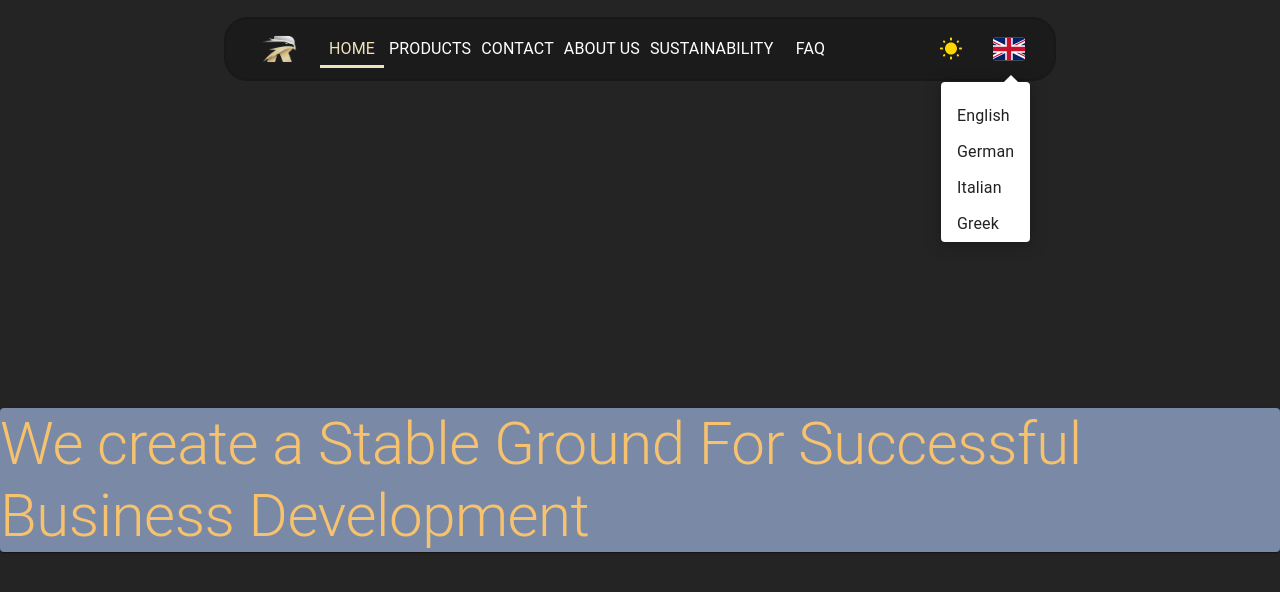
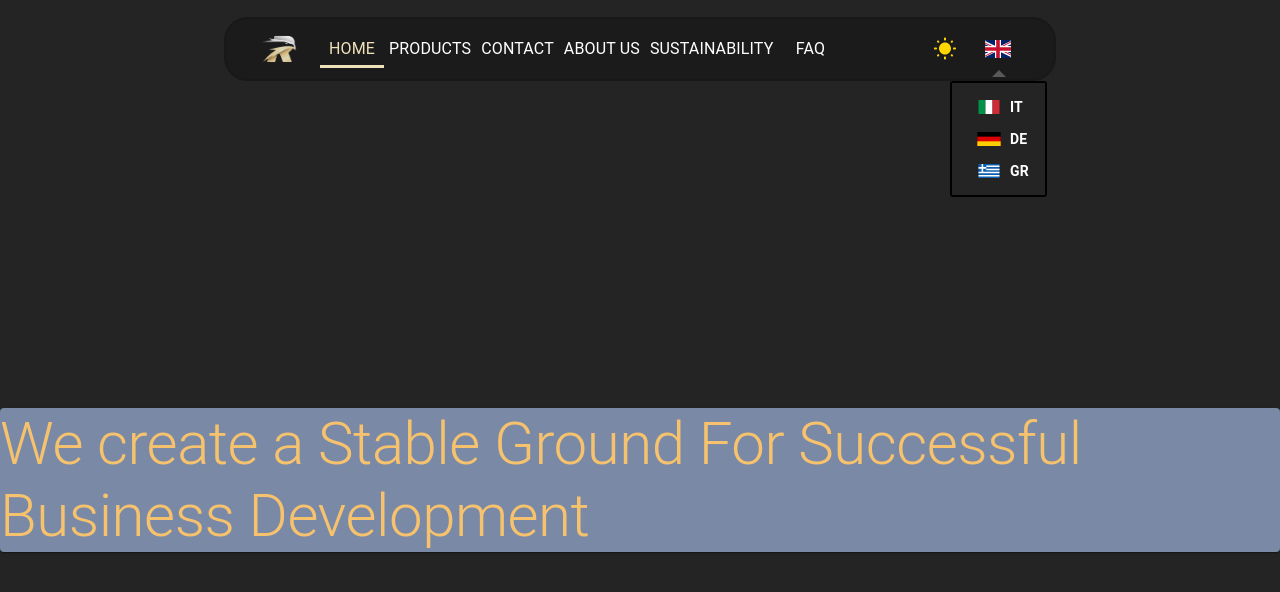
Before and after one commit to JulianoJk/AlphaTradeCo, a React (Vite) app: page /#/ in a window 1280 px wide. Both pictures are taken after a click on the button 1009 px from the left and 49 px from the top of the page. Shown: the top 592 px of the page. Built offline with nearby package versions, Linux system fonts and the light colour scheme.

Commit message:
Fix language selector for desktop mode

```diff
--- a/src/AppInner.tsx
+++ b/src/AppInner.tsx
@@ -17,6 +17,33 @@ export default function AppInner() {
       ...theme.palette,
       background: {
         default: mode === "dark" ? "#242424" : "#F5F5DC",
+      },
+    },
+    components: {
+      MuiList: {
+        styleOverrides: {
+          root: {
+            backgroundColor: "#242424",
+            fontSize: "1px",
+            fontWeight: "bold",
+          },
+        },
+        defaultProps: {
+          dense: true, // Example default prop
+        },
+      },
+
+      MuiTooltip: {
+        styleOverrides: {
+          tooltip: {
+            backgroundColor: "transparent",
+            color: mode === "dark" ? "#ffffff" : "#000000",
+            fontSize: "0.875rem",
+          },
+        },
+        defaultProps: {
+          arrow: true, // Example default prop
+        },
       },
     },
   });
--- /dev/null
+++ b/src/components/Header/ChangeLanguage/Demo.tsx
@@ -0,0 +1,107 @@
+import React, { useState, JSX } from "react";
+import Tooltip from "@mui/material/Tooltip";
+import {
+  Box,
+  IconButton,
+  List,
+  ListItem,
+  MenuItem,
+  Typography,
+} from "@mui/material";
+import EnglishIllustration from "../../ui/images/EnglishIllustration";
+import ItalyIllustration from "../../ui/images/ItalyIllustration";
+import GermanyIllustration from "../../ui/images/GermanyIllustration";
+import GreeceIllustration from "../../ui/images/GreeceIllustration";
+
+interface Action {
+  icon: JSX.Element;
+  name: string;
+}
+
+const initialActions: Action[] = [
+  { icon: <ItalyIllustration height="1em" />, name: "IT" },
+  { icon: <GermanyIllustration height="1em" />, name: "DE" },
+  { icon: <GreeceIllustration height="1em" />, name: "GR" },
+];
+
+const LanguagesMenus: React.FC = () => {
+  const [open, setOpen] = useState(false);
+  const [mainIcon, setMainIcon] = useState<Action>({
+    icon: <EnglishIllustration height="1em" />,
+    name: "EN",
+  });
+  const [actions, setActions] = useState<Action[]>(initialActions);
+
+  const handleClick = (actionIndex: number) => {
+    const newActions = [...actions];
+    const clickedAction = newActions[actionIndex];
+
+    newActions[actionIndex] = {
+      icon: mainIcon.icon,
+      name: mainIcon.name,
+    };
+
+    setMainIcon(clickedAction);
+    setActions(newActions);
+    setOpen(false);
+  };
+
+  return (
+    <>
+      <Tooltip
+        open={open}
+        sx={{}}
+        arrow
+        title={
+          <Box
+            sx={{
+              backgroundColor: "transparent",
+              width: "100%",
+              borderRadius: "3px",
+              border: "2px solid #000000",
+            }}
+          >
+            <List>
+              {actions.map((action, index) => (
+                <MenuItem
+                //   sx={{ top: 8 }}
+                  key={action.name}
+                  onClick={() => handleClick(index)}
+                >
+                  <ListItem
+                    disablePadding
+                    sx={{ display: "flex", alignItems: "center" }}
+                  >
+                    {action.icon}
+                    <Typography
+                      sx={{
+                        fontSize: "1em",
+                        fontWeight: "bold",
+                      }}
+                    >
+                      {action.name}
+                    </Typography>
+                  </ListItem>
+                </MenuItem>
+              ))}
+            </List>
+          </Box>
+        }
+      >
+        <IconButton
+          onClick={() => setOpen(!open)}
+          size="small"
+          aria-controls={open ? "language-menu" : undefined}
+          aria-haspopup="true"
+          aria-expanded={open ? "true" : undefined}
+        >
+          <Box sx={{ display: "flex", alignItems: "center" }}>
+            {mainIcon.icon}
+          </Box>
+        </IconButton>
+      </Tooltip>
+    </>
+  );
+};
+
+export default LanguagesMenus;
--- a/src/components/Header/ChangeLanguage/LanguagesMenu.component.tsx
+++ b/src/components/Header/ChangeLanguage/LanguagesMenu.component.tsx
@@ -51,8 +51,7 @@ const LanguagesMenu = ({ isMobile = false }: LanguagesMenuProps) => {
         open={open}
         onClose={handleClose}
         onClick={handleClose}
-        PaperProps={{
-          elevation: 0,
+        MenuListProps={{
           sx: {
             overflow: "visible",
             filter: "drop-shadow(0px 2px 8px rgba(0,0,0,0.32))",
--- a/src/components/Header/Header.component.tsx
+++ b/src/components/Header/Header.component.tsx
@@ -23,8 +23,9 @@ import { useStyles } from "./Header.styles";
 import logoOne from "../../assets/logoOne.jpg";
 import { useAppState } from "../context/AppContext";
 
-import LanguagesMenu from "./ChangeLanguage/LanguagesMenu.component";
+// import LanguagesMenu from "./ChangeLanguage/LanguagesMenu.component";
 import PlaygroundSpeedDial from "./ChangeLanguage/LanguageSelector";
+import LanguagesMenus from "./ChangeLanguage/Demo";
 
 interface AppAppBarProps {
   toggleColorMode: () => void;
@@ -163,7 +164,7 @@ const Header = ({ toggleColorMode }: AppAppBarProps) => {
             }}
           >
             <ToggleColorMode mode={mode} toggleColorMode={toggleColorMode} />
-            <LanguagesMenu />
+            <LanguagesMenus />
           </Box>
           <Box sx={{ display: { sm: "flex", md: "none" } }}>
             <IconButton aria-label="Menu button" onClick={toggleDrawer(true)}>
```
